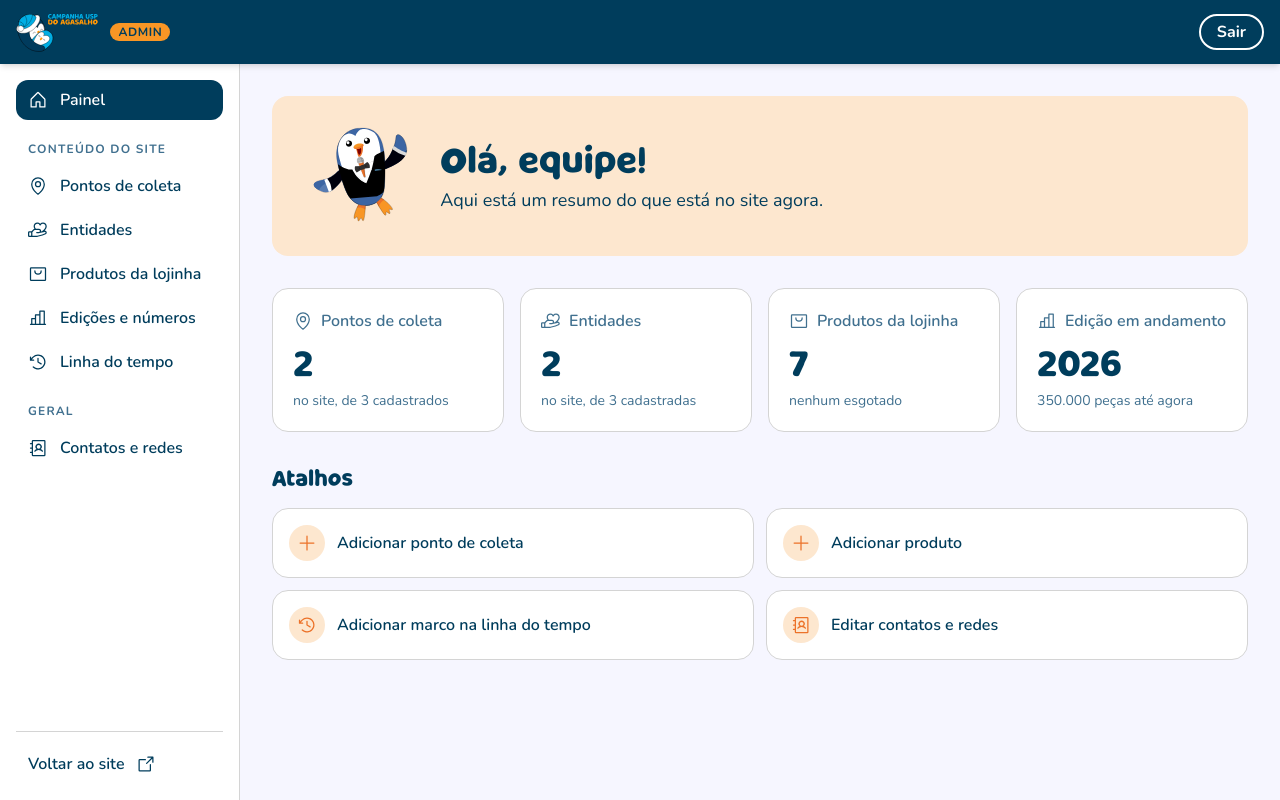
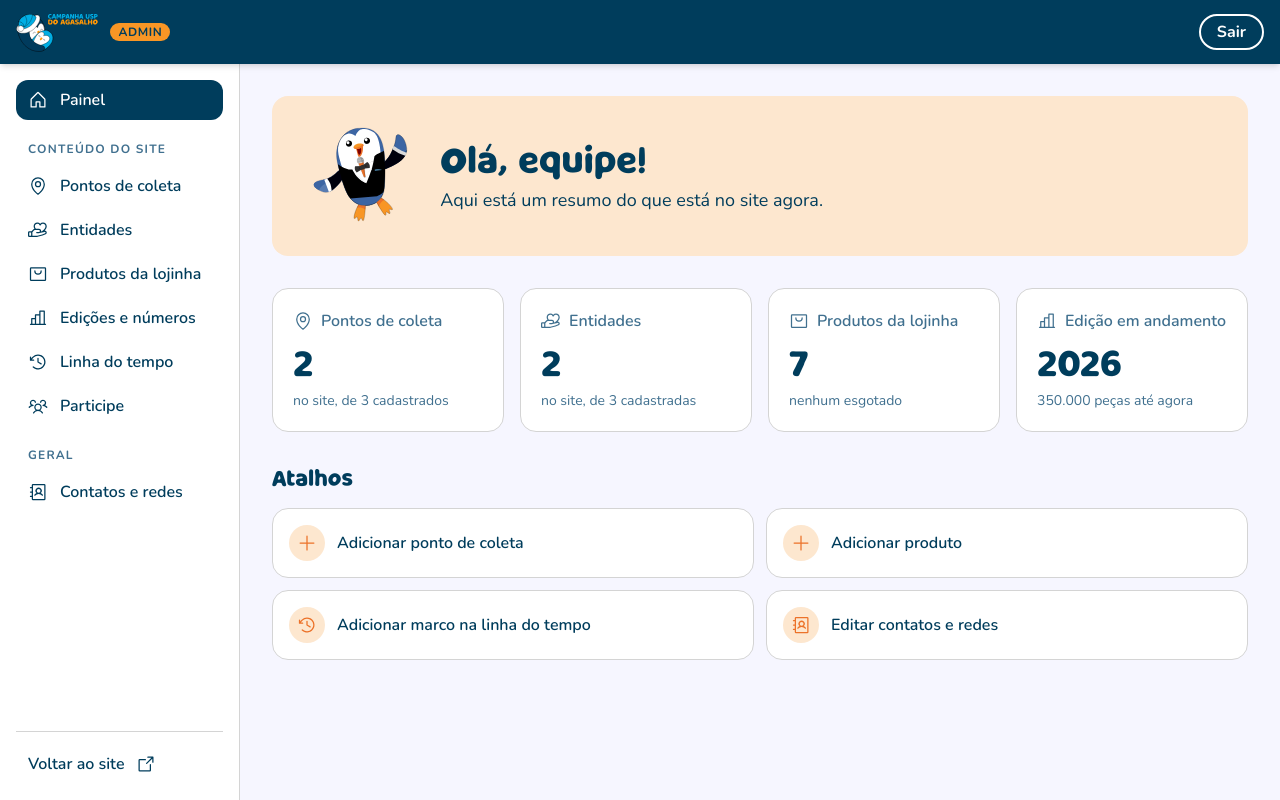
Before and after one commit to USPCodeLabSanca/Campanha-do-Agasalho, a React (Vite) app: page /admin in a window 1280 px wide. Built offline with nearby package versions, Linux system fonts and the light colour scheme; no server answers.

Commit message:
feat: register Participe in routes and sidebar

```diff
--- a/src/AppRoutes.tsx
+++ b/src/AppRoutes.tsx
@@ -20,6 +20,7 @@ import { AdminProducts } from './pages/admin/AdminProducts'
 import { AdminEditions } from './pages/admin/AdminEditions'
 import { AdminTimeline } from './pages/admin/AdminTimeline'
 import { AdminContacts } from './pages/admin/AdminContacts'
+import { AdminParticipate } from './pages/admin/AdminParticipate'
 
 export function AppRoutes() {
   return (
@@ -46,6 +47,7 @@ export function AppRoutes() {
         <Route path="edicoes" element={<AdminEditions />} />
         <Route path="linha-do-tempo" element={<AdminTimeline />} />
         <Route path="contatos" element={<AdminContacts />} />
+        <Route path="participe" element={<AdminParticipate />} />
       </Route>
     </Routes>
   )
--- a/src/constants/adminPages.ts
+++ b/src/constants/adminPages.ts
@@ -6,6 +6,7 @@ import {
   HouseIcon,
   MapPinIcon,
   ShoppingBagIcon,
+  UsersThreeIcon,
   type Icon,
 } from '@phosphor-icons/react'
 
@@ -48,6 +49,11 @@ export const adminPageGroups: AdminPageGroup[] = [
         label: 'Linha do tempo',
         icon: ClockCounterClockwiseIcon,
       },
+      {
+        path: '/admin/participe',
+        label: 'Participe',
+        icon: UsersThreeIcon,
+      },
     ],
   },
   {
```
